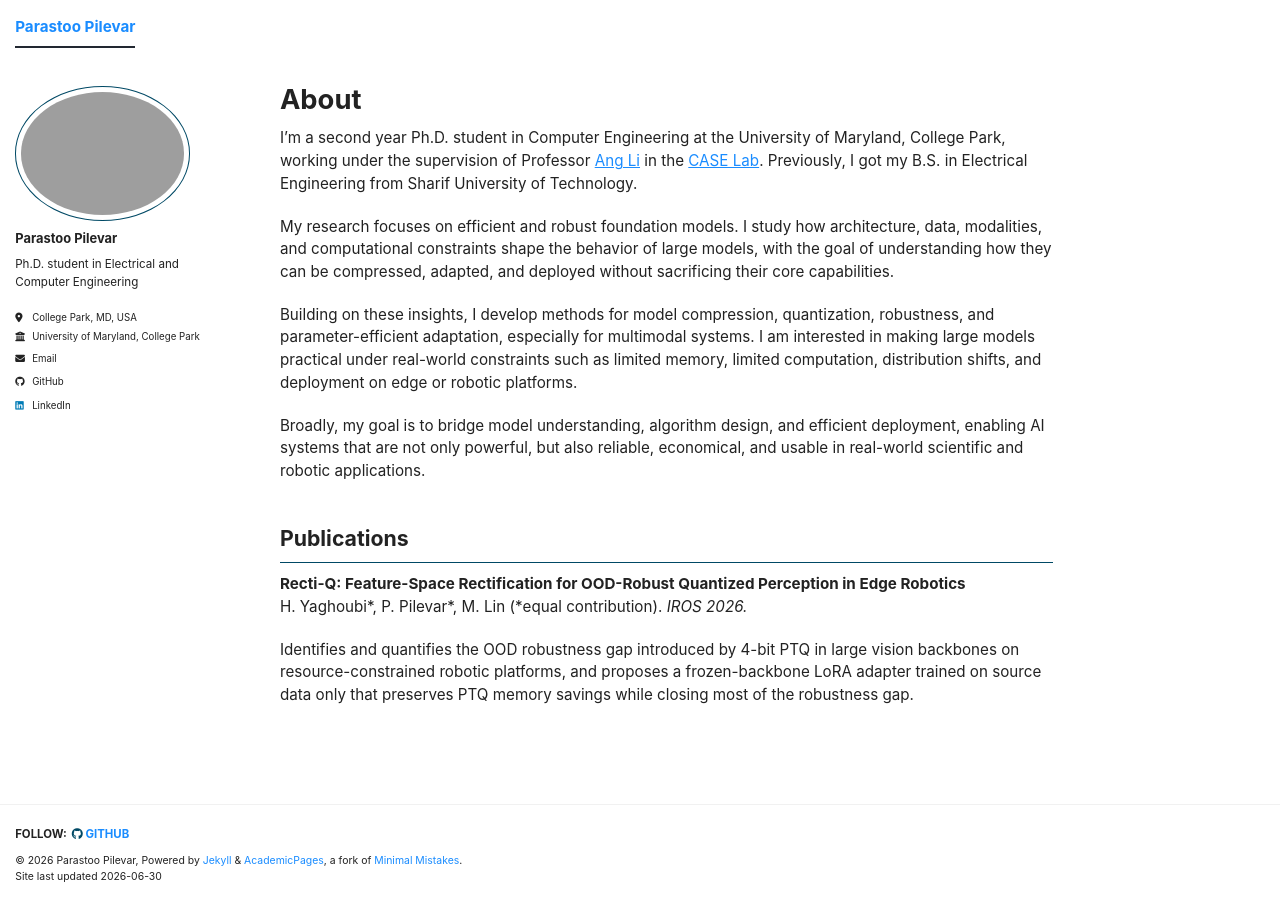
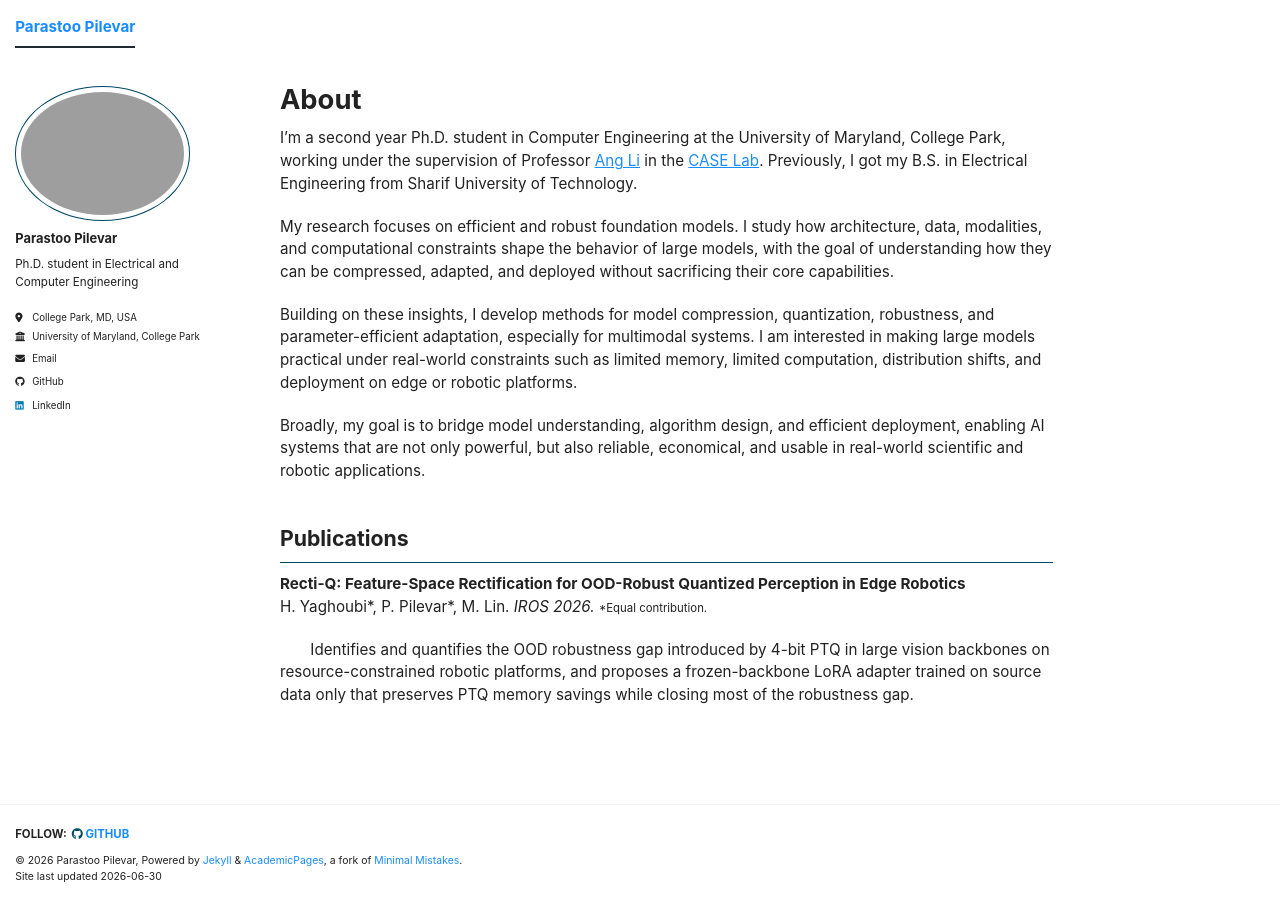
Before and after one commit to parastoopil/parastoopil.github.io, a Jekyll site: the page built from _pages/about.md, in a window 1280 px wide. Built offline with Jekyll 4.4.1, drawn with Linux system fonts in a browser that asks for light colours; a script bundle is joined from its source files by our own code; library files that are not in the unit come from our copies.

```diff
--- a/_pages/about.md
+++ b/_pages/about.md
@@ -18,6 +18,7 @@ Broadly, my goal is to bridge model understanding, algorithm design, and efficie
 ## Publications
 
 **Recti-Q: Feature-Space Rectification for OOD-Robust Quantized Perception in Edge Robotics**<br>
-H. Yaghoubi\*, P. Pilevar\*, M. Lin (\*equal contribution). *IROS 2026.*
+H. Yaghoubi\*, P. Pilevar\*, M. Lin. *IROS 2026.*
+<small>\*Equal contribution.</small>
 
-Identifies and quantifies the OOD robustness gap introduced by 4-bit PTQ in large vision backbones on resource-constrained robotic platforms, and proposes a frozen-backbone LoRA adapter trained on source data only that preserves PTQ memory savings while closing most of the robustness gap.
+&emsp;&emsp;Identifies and quantifies the OOD robustness gap introduced by 4-bit PTQ in large vision backbones on resource-constrained robotic platforms, and proposes a frozen-backbone LoRA adapter trained on source data only that preserves PTQ memory savings while closing most of the robustness gap.
```
